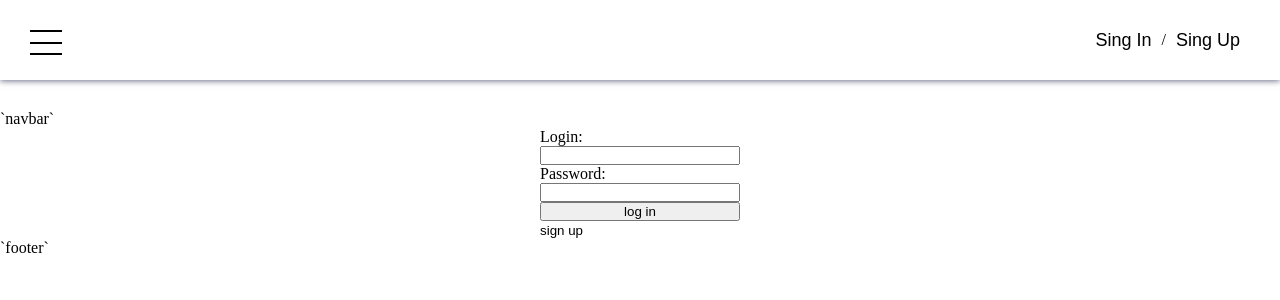
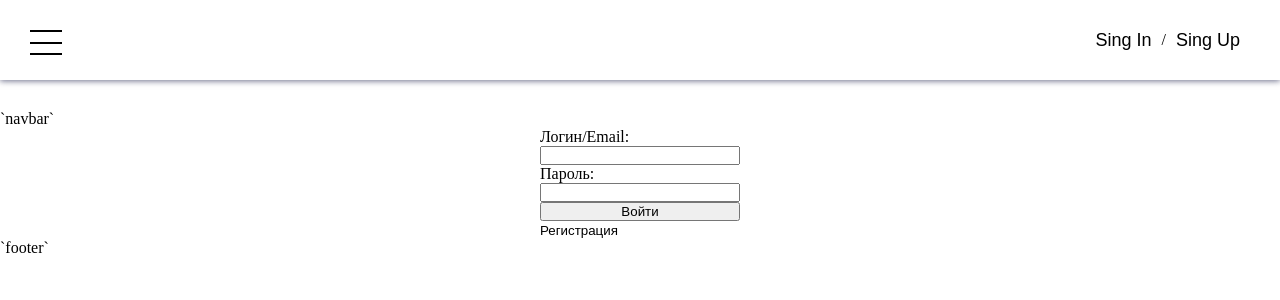
Before and after one commit to ZhuchkouAA/RS-lang, a React (Create React App) app: page /signin in a window 1280 px wide. Shown: the top 300 px of the page. Built offline with nearby package versions, Linux system fonts and the light colour scheme; what react-router-redux would draw is missing.

Commit message:
RSL-05.1: protect routes, fix signInPage

```diff
--- a/src/components/App/App.jsx
+++ b/src/components/App/App.jsx
@@ -1,54 +1,23 @@
 import React from 'react';
-import { Route, BrowserRouter, Redirect, Switch } from 'react-router-dom';
+import { BrowserRouter } from 'react-router-dom';
 import { Provider } from 'react-redux';
 
 import store from '../../redux/redux-store';
-
-import PATH from '../../constants/path';
-
 import Header from '../Header';
 import Footer from '../Footer/Footer';
 import NavBar from '../NavBar/NavBar';
-import SignInPage from '../../pages/SignInPage';
-import MainPage from '../../pages/MainPage';
-import WordPage from '../../pages/WordPage';
-import DictionaryPage from '../../pages/DictionaryPage';
-import SpeakItPage from '../../pages/SpeakItPage';
-import EnglishPuzzlePage from '../../pages/EnglishPuzzlePage';
-import SavannaPage from '../../pages/SavannaPage';
-import AudioCallPage from '../../pages/AudioCallPage';
-import SprintPage from '../../pages/SprintPage';
-import OnwGamePage from '../../pages/OnwGamePage';
-import StatisticPage from '../../pages/StatisticPage';
-import SettingsPage from '../../pages/SettingsPage';
-import PromoPage from '../../pages/PromoPage';
-import AboutUsPage from '../../pages/AboutUsPage';
-import ErrorPage from '../../pages/ErrorPage';
+import AppWithRoutes from './AppWithRouter';
+import Autorization from './Autorization';
 
+const { token } = store.getState().userData;
+const PageRoutes = token ? AppWithRoutes : Autorization;
 const App = () => (
   <>
     <Provider store={store}>
       <Header />
       <NavBar />
       <BrowserRouter>
-        <Switch>
-          <Route exact path="/" component={() => <Redirect to={PATH.SIGN_IN} />} />
-          <Route exact path={PATH.SIGN_IN} component={SignInPage} />
-          <Route exact path={PATH.MAIN} component={MainPage} />
-          <Route exact path={PATH.WORD_CARD} component={WordPage} />
-          <Route exact path={PATH.DICTIONARY} component={DictionaryPage} />
-          <Route exact path={PATH.SPEAK_IT} component={SpeakItPage} />
-          <Route exact path={PATH.ENGLISH_PUZZLE} component={EnglishPuzzlePage} />
-          <Route exact path={PATH.SAVANNA} component={SavannaPage} />
-          <Route exact path={PATH.AUDIO_CALL} component={AudioCallPage} />
-          <Route exact path={PATH.SPRINT} component={SprintPage} />
-          <Route exact path={PATH.OWN_GAME} component={OnwGamePage} />
-          <Route exact path={PATH.STATISTIC} component={StatisticPage} />
-          <Route exact path={PATH.SETTINGS} component={SettingsPage} />
-          <Route exact path={PATH.PROPMO} component={PromoPage} />
-          <Route exact path={PATH.ABOUT_US} component={AboutUsPage} />
-          <Route component={ErrorPage} />
-        </Switch>
+        <PageRoutes />
       </BrowserRouter>
       <Footer />
     </Provider>
--- /dev/null
+++ b/src/components/App/AppWithRouter.jsx
@@ -0,0 +1,42 @@
+import { Redirect, Route, Switch } from 'react-router-dom';
+import React from 'react';
+import PATH from '../../constants/path';
+import SignInPage from '../../pages/SignInPage';
+import MainPage from '../../pages/MainPage';
+import WordPage from '../../pages/WordPage';
+import DictionaryPage from '../../pages/DictionaryPage';
+import SpeakItPage from '../../pages/SpeakItPage';
+import EnglishPuzzlePage from '../../pages/EnglishPuzzlePage';
+import SavannaPage from '../../pages/SavannaPage';
+import AudioCallPage from '../../pages/AudioCallPage';
+import SprintPage from '../../pages/SprintPage';
+import OnwGamePage from '../../pages/OnwGamePage';
+import StatisticPage from '../../pages/StatisticPage';
+import SettingsPage from '../../pages/SettingsPage';
+import PromoPage from '../../pages/PromoPage';
+import AboutUsPage from '../../pages/AboutUsPage';
+import ErrorPage from '../../pages/ErrorPage';
+
+const AppWithRoutes = () => (
+  <Switch>
+    <Route exact path="/" component={() => <Redirect to={PATH.MAIN} />} />
+    <Route exact path={PATH.SIGN_IN} component={SignInPage} />
+    <Route exact path={PATH.MAIN} component={MainPage} />
+    <Route exact path={PATH.WORD_CARD} component={WordPage} />
+    <Route exact path={PATH.DICTIONARY} component={DictionaryPage} />
+    <Route exact path={PATH.SPEAK_IT} component={SpeakItPage} />
+    <Route exact path={PATH.ENGLISH_PUZZLE} component={EnglishPuzzlePage} />
+    <Route exact path={PATH.SAVANNA} component={SavannaPage} />
+    <Route exact path={PATH.AUDIO_CALL} component={AudioCallPage} />
+    <Route exact path={PATH.SPRINT} component={SprintPage} />
+    <Route exact path={PATH.OWN_GAME} component={OnwGamePage} />
+    <Route exact path={PATH.STATISTIC} component={StatisticPage} />
+    <Route exact path={PATH.SETTINGS} component={SettingsPage} />
+    <Route exact path={PATH.PROMO} component={PromoPage} />
+    <Route exact path={PATH.ABOUT_US} component={AboutUsPage} />
+    <Route component={ErrorPage} />
+    <Redirect to={{ pathname: PATH.MAIN }} />
+  </Switch>
+);
+
+export default AppWithRoutes;
--- /dev/null
+++ b/src/components/App/Autorization.jsx
@@ -0,0 +1,13 @@
+import { Redirect, Route, Switch } from 'react-router-dom';
+import React from 'react';
+import PATH from '../../constants/path';
+import SignInPage from '../../pages/SignInPage';
+
+const Autorization = () => (
+  <Switch>
+    <Route exact path={PATH.SIGN_IN} component={SignInPage} />
+    <Redirect to={{ pathname: PATH.SIGN_IN }} />
+  </Switch>
+);
+
+export default Autorization;
--- a/src/constants/path.js
+++ b/src/constants/path.js
@@ -11,7 +11,7 @@ export default {
   OWN_GAME: '/own-game',
   STATISTIC: '/statistic',
   SETTINGS: '/settings',
-  PROPMO: '/promo',
+  PROMO: '/promo',
   ABOUT_US: '/about-us',
   WORD_CARD: '/wordcard',
 };
--- a/src/pages/SignInPage/SignInPage.jsx
+++ b/src/pages/SignInPage/SignInPage.jsx
@@ -35,7 +35,7 @@ const SignInPage = ({ isSignIn, isSignInRender, token, removeToken, signIn, sign
   return (
     <form onSubmit={handlerSubmit} className={styles.Form}>
       <label className={styles.Form__label} htmlFor={styles.Form}>
-        Login:
+        Логин/Email:
         <input
           onChange={handlerOnChangeSetLogin}
           type="email"
@@ -43,7 +43,7 @@ const SignInPage = ({ isSignIn, isSignInRender, token, removeToken, signIn, sign
           required="required"
           value={login}
         />
-        Password:
+        Пароль:
         <input
           onChange={handlerOnChangeSetPassword}
           type="password"
@@ -51,10 +51,10 @@ const SignInPage = ({ isSignIn, isSignInRender, token, removeToken, signIn, sign
           required="required"
           value={password}
         />
-        <input type="submit" value={isSignIn ? `log in` : `sign up`} />
+        <input type="submit" value={isSignIn ? `Войти` : `Зарегистрироваться`} />
       </label>
       <button type="button" onClick={handlerOnClickIsSignIn}>
-        {isSignIn ? `sign up` : `log in`}
+        {isSignIn ? `Регистрация` : `Войти`}
       </button>
       <div>{message}</div>
     </form>
```
